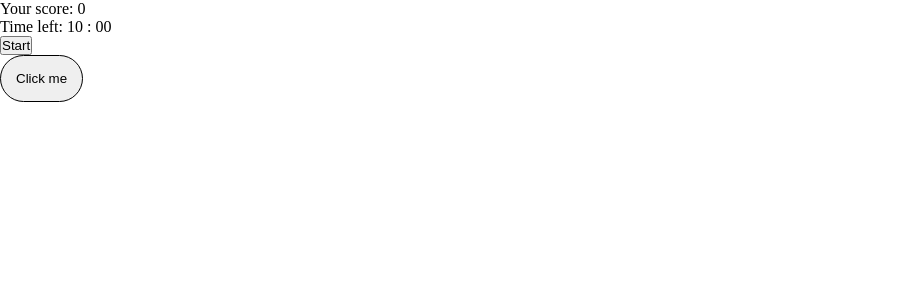
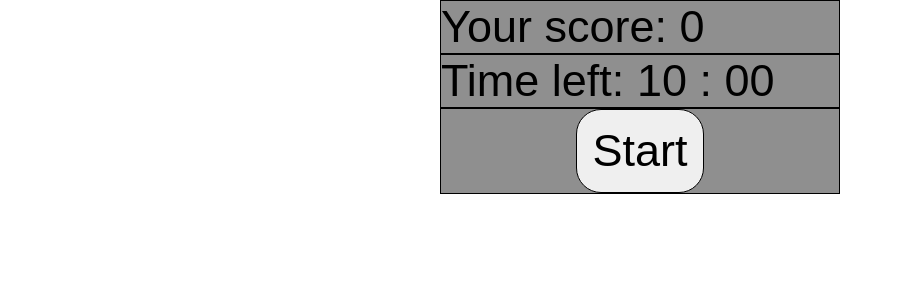
Before and after one commit to Avaaren/clicker_game, a Django app: template game/templates/game/game.html in a window 1280 px wide. Shown: the part 115-415 px from the top of the page, without its empty margins (0-903 px from the left). Run offline with Django 3.2, Linux system fonts and the light colour scheme; the template is opened without the code that fills it, so the values that code supplies are empty; some libraries are stand-ins or nearby versions.

Commit message:
Added styles for game page

```diff
--- a/static/game/css/game.css
+++ b/static/game/css/game.css
@@ -4,13 +4,60 @@
     box-sizing: border-box;
 }
 
+.container {
+    display: flex;
+    flex-direction: column;
+    justify-content: flex-end;
+    align-items:center;
+}
+
+.score {
+    width: 400px;
+    background-color: rgb(143, 143, 143);
+    border: 1px solid;
+    font-size:45px;
+    font-family:sans-serif;
+
+}
+.time {
+    width: 400px;
+    background-color: rgb(143, 143, 143);
+    border: 1px solid;
+    font-size:45px;
+    font-family:sans-serif;
+}
+
+.buttons {
+    display: flex;
+    flex-direction: column;
+    align-items: center;
+    width: 400px;
+    background-color: rgb(143, 143, 143);
+    border: 1px solid;
+
+}
+.click-button {
+    display: none;
+}
 #click_button {
     padding: 15px;
     border: 1px solid;
     border-radius: 25px;
     cursor: pointer;
+    font-size:45px;
+    font-family:sans-serif;
+
 }
 
 #click_button:active{
     background-color: black;
 }
+
+#start-button{
+    padding: 15px;
+    border: 1px solid;
+    border-radius: 25px;
+    cursor: pointer;
+    font-size:45px;
+    font-family:sans-serif;
+}
```
